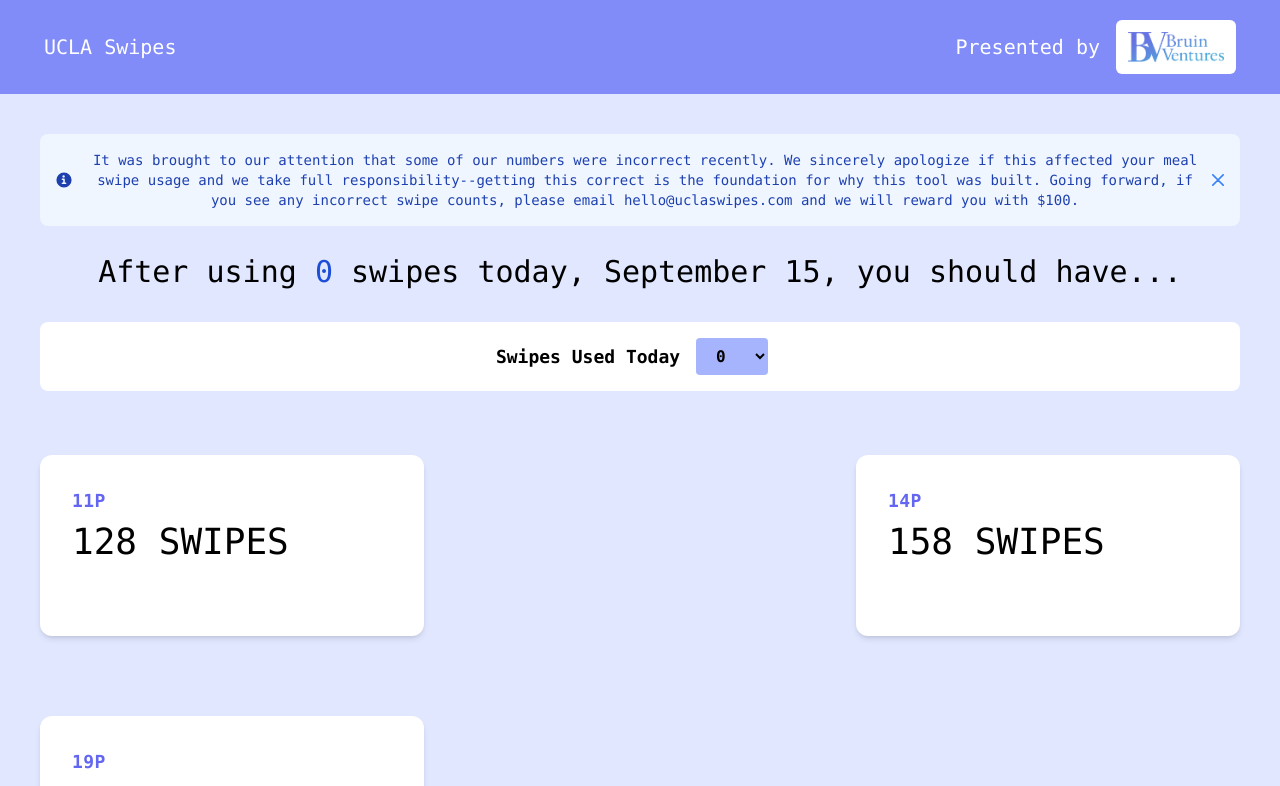
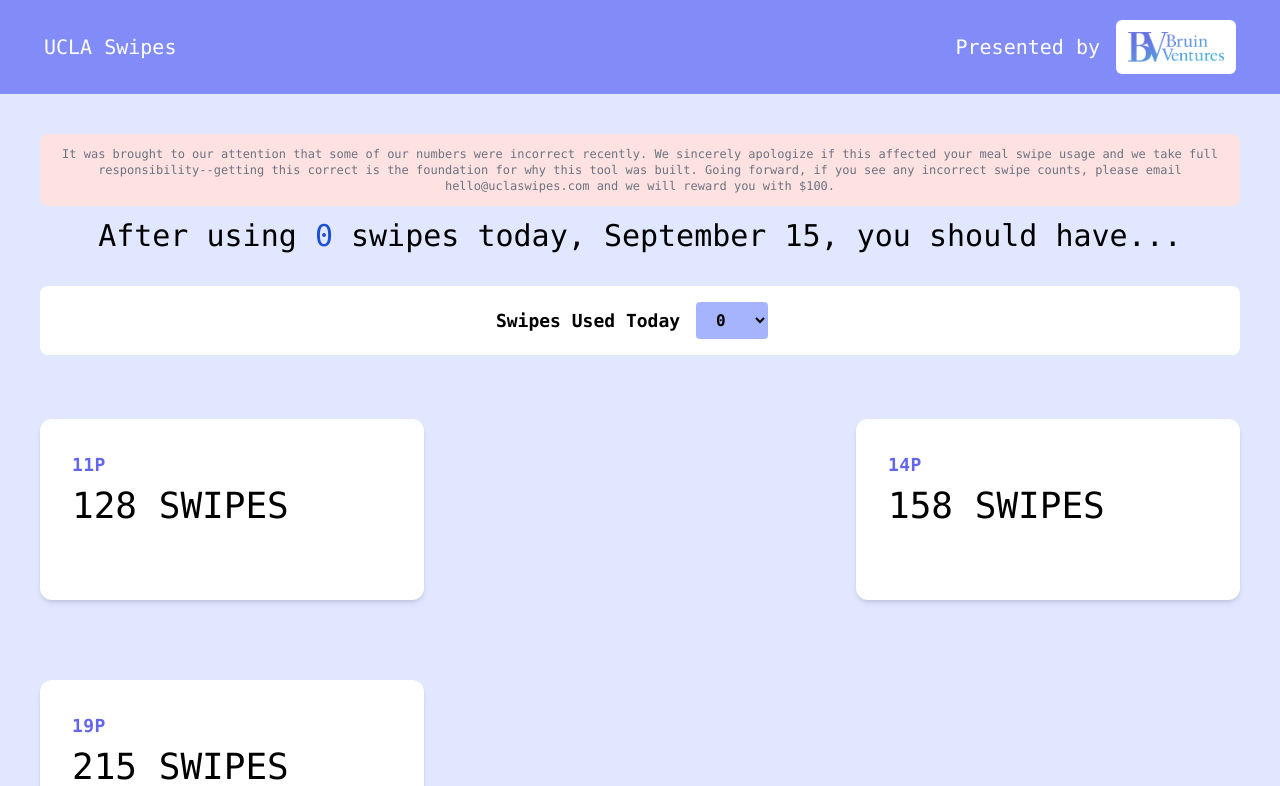
Before and after one commit to nitinsubz/ucla-swipes, a Next.js app: page / in a window 1280 px wide. Shown: the top 786 px of the page. Built offline with nearby package versions, Linux system fonts and the light colour scheme.

Commit message:
Update Header.jsx

```diff
--- a/app/components/Header.jsx
+++ b/app/components/Header.jsx
@@ -38,11 +38,11 @@ const Header = () => {
     <div className=''>
       <div>
         <div className='text-center'>
-{/*           <p className='mt-3 rounded-lg bg-red-100 p-3 text-gray-500 text-xs'>
+          <p className='mt-3 rounded-lg bg-red-100 p-3 text-gray-500 text-xs'>
               It was brought to our attention that some of our numbers were incorrect recently. We sincerely apologize if this affected your meal swipe usage and we take full responsibility--getting this correct is the foundation for why this tool was built. Going forward, if you see any incorrect swipe counts, please email hello@uclaswipes.com and we will reward you with $100.
-          </p> */}
+          </p>
 
-<div id="alert-1" class="flex items-center p-4 mb-4 text-blue-800 rounded-lg bg-blue-50 dark:bg-gray-800 dark:text-blue-400" role="alert">
+{/* <div id="alert-1" class="flex items-center p-4 mb-4 text-blue-800 rounded-lg bg-blue-50 dark:bg-gray-800 dark:text-blue-400" role="alert">
   <svg class="flex-shrink-0 w-4 h-4" aria-hidden="true" xmlns="http://www.w3.org/2000/svg" fill="currentColor" viewBox="0 0 20 20">
     <path d="M10 .5a9.5 9.5 0 1 0 9.5 9.5A9.51 9.51 0 0 0 10 .5ZM9.5 4a1.5 1.5 0 1 1 0 3 1.5 1.5 0 0 1 0-3ZM12 15H8a1 1 0 0 1 0-2h1v-3H8a1 1 0 0 1 0-2h2a1 1 0 0 1 1 1v4h1a1 1 0 0 1 0 2Z"/>
   </svg>
@@ -56,7 +56,7 @@ const Header = () => {
         <path stroke="currentColor" stroke-linecap="round" stroke-linejoin="round" stroke-width="2" d="m1 1 6 6m0 0 6 6M7 7l6-6M7 7l-6 6"/>
       </svg>
   </button>
-</div>
+</div> */}
 
           <div className='text-center'>
             <p className='text-3xl leading-loose'>
```
